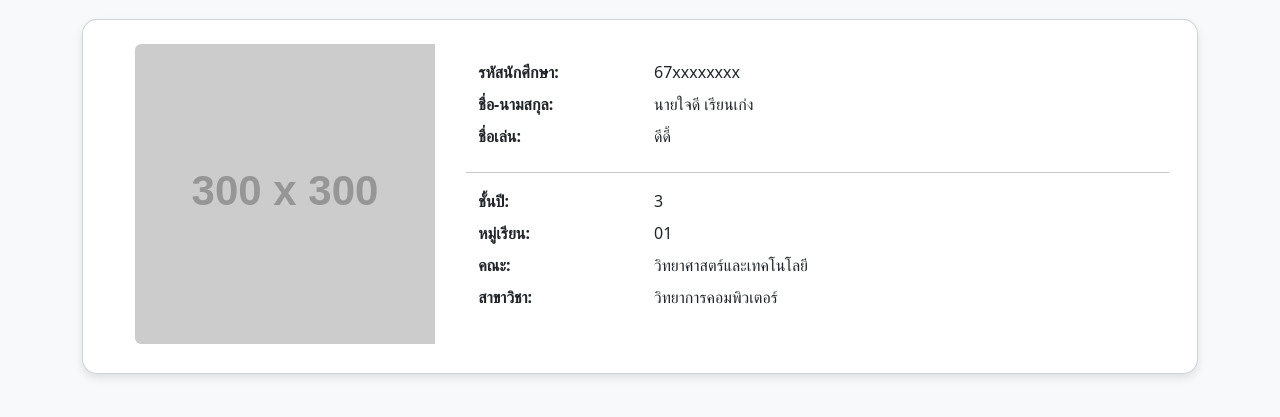
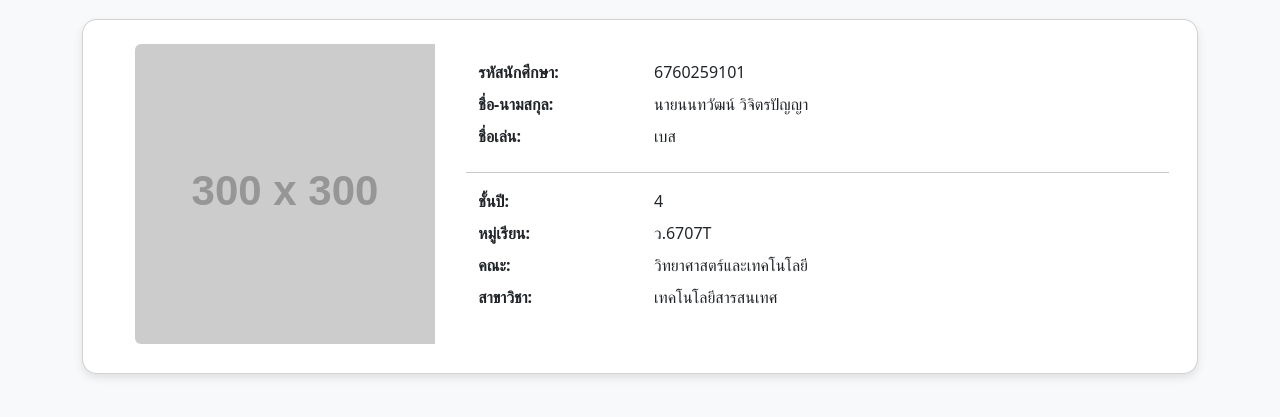
Before and after one commit to Betsu2003/mysite, a plain HTML site: page index.html in a window 1280 px wide. Shown: the part 101-518 px from the top of the page. Drawn offline with nearby package versions, Linux system fonts and the light colour scheme; placeholder pictures from the web are drawn by us.

Commit message:
Update index.html

```diff
--- a/index.html
+++ b/index.html
@@ -40,27 +40,27 @@
             <div class="card-body">
               <dl class="row">
                 <dt class="col-sm-3">รหัสนักศึกษา:</dt>
-                <dd class="col-sm-9">67xxxxxxxx</dd>
+                <dd class="col-sm-9">6760259101</dd>
 
                 <dt class="col-sm-3">ชื่อ-นามสกุล:</dt>
-                <dd class="col-sm-9">นายใจดี เรียนเก่ง</dd>
+                <dd class="col-sm-9">นายนนทวัฒน์ วิจิตรปัญญา</dd>
 
                 <dt class="col-sm-3">ชื่อเล่น:</dt>
-                <dd class="col-sm-9">ดีดี้</dd>
+                <dd class="col-sm-9">เบส</dd>
 
                 <hr class="my-3">
 
                 <dt class="col-sm-3">ชั้นปี:</dt>
-                <dd class="col-sm-9">3</dd>
+                <dd class="col-sm-9">4</dd>
 
                 <dt class="col-sm-3">หมู่เรียน:</dt>
-                <dd class="col-sm-9">01</dd>
+                <dd class="col-sm-9">ว.6707T</dd>
 
                 <dt class="col-sm-3">คณะ:</dt>
                 <dd class="col-sm-9">วิทยาศาสตร์และเทคโนโลยี</dd>
 
                 <dt class="col-sm-3">สาขาวิชา:</dt>
-                <dd class="col-sm-9">วิทยาการคอมพิวเตอร์</dd>
+                <dd class="col-sm-9">เทคโนโลยีสารสนเทศ</dd>
               </dl>
             </div>
           </div>
```
